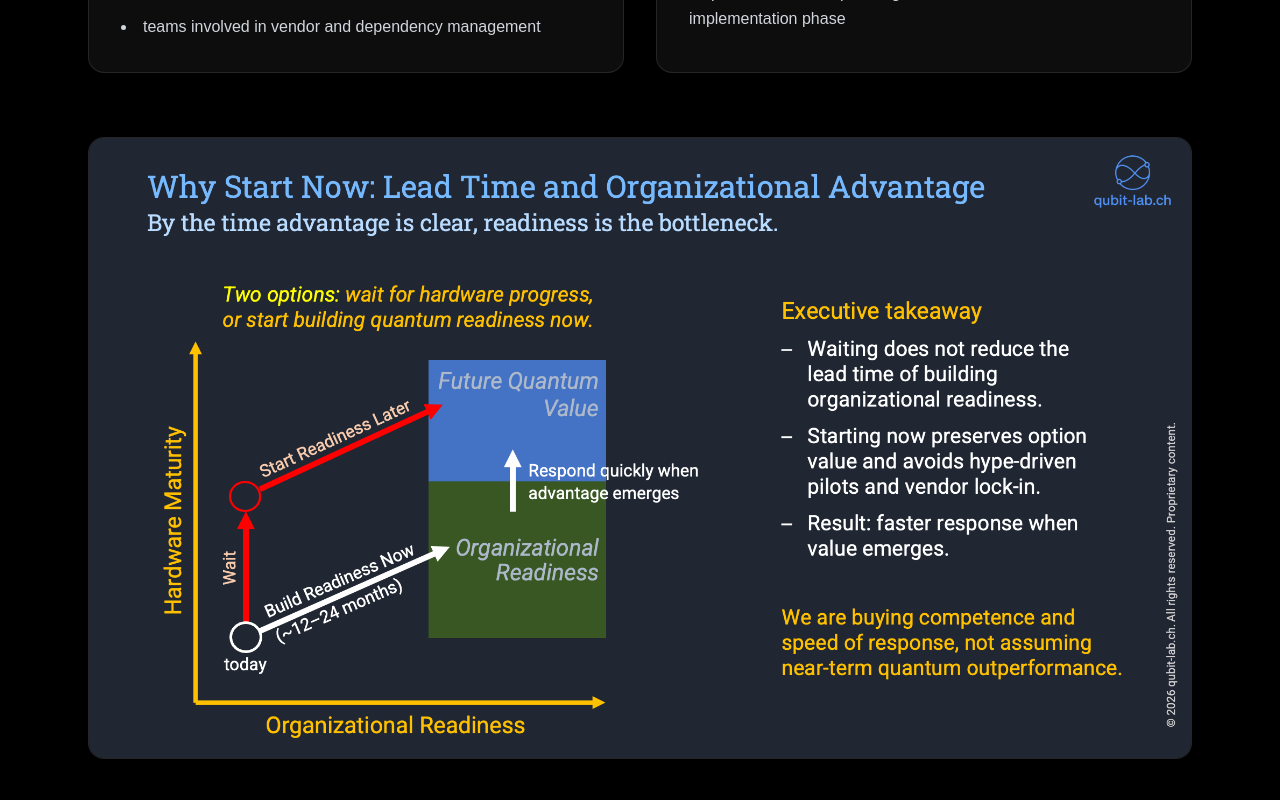
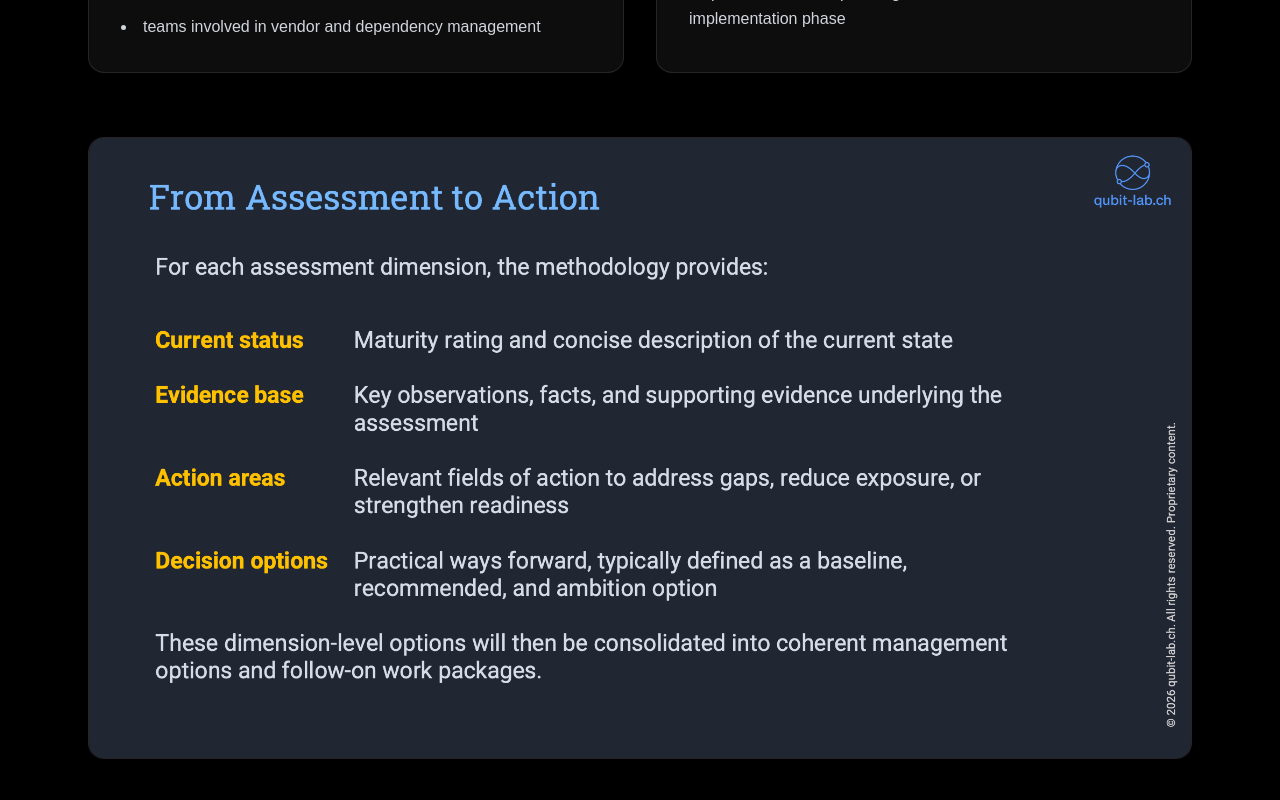
Before and after one commit to DanielMarkusHug/qubit-lab, a Next.js app: page /pqc_checkup in a window 1280 px wide. Shown: the part 2600-3400 px from the top of the page. Built offline with nearby package versions, Linux system fonts and the light colour scheme.

Commit message:
commercial

```diff
--- a/src/app/pqc_checkup/page.tsx
+++ b/src/app/pqc_checkup/page.tsx
@@ -138,7 +138,7 @@ export default function PQCCheckupPage() {
         <section className="mb-16">
           <div className="rounded-2xl overflow-hidden border border-white/10 bg-white/5">
             <Image
-              src="/Org-Readiness.png"
+              src="/PQC-action.png"
               alt="Why start now: lead time and organizational readiness"
               width={1600}
               height={900}
```
Also changed, not shown: public/PQC-action.png (added).
